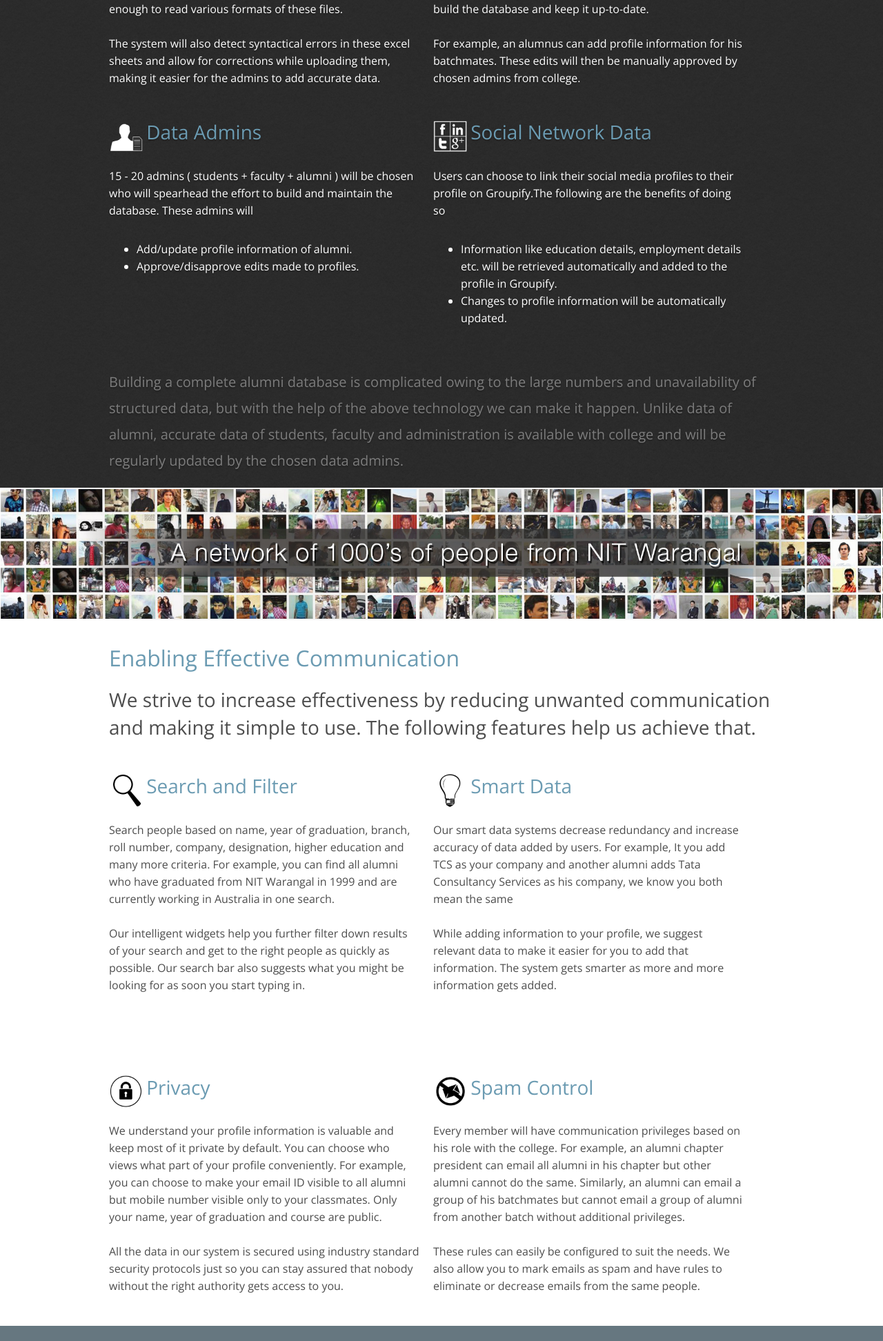
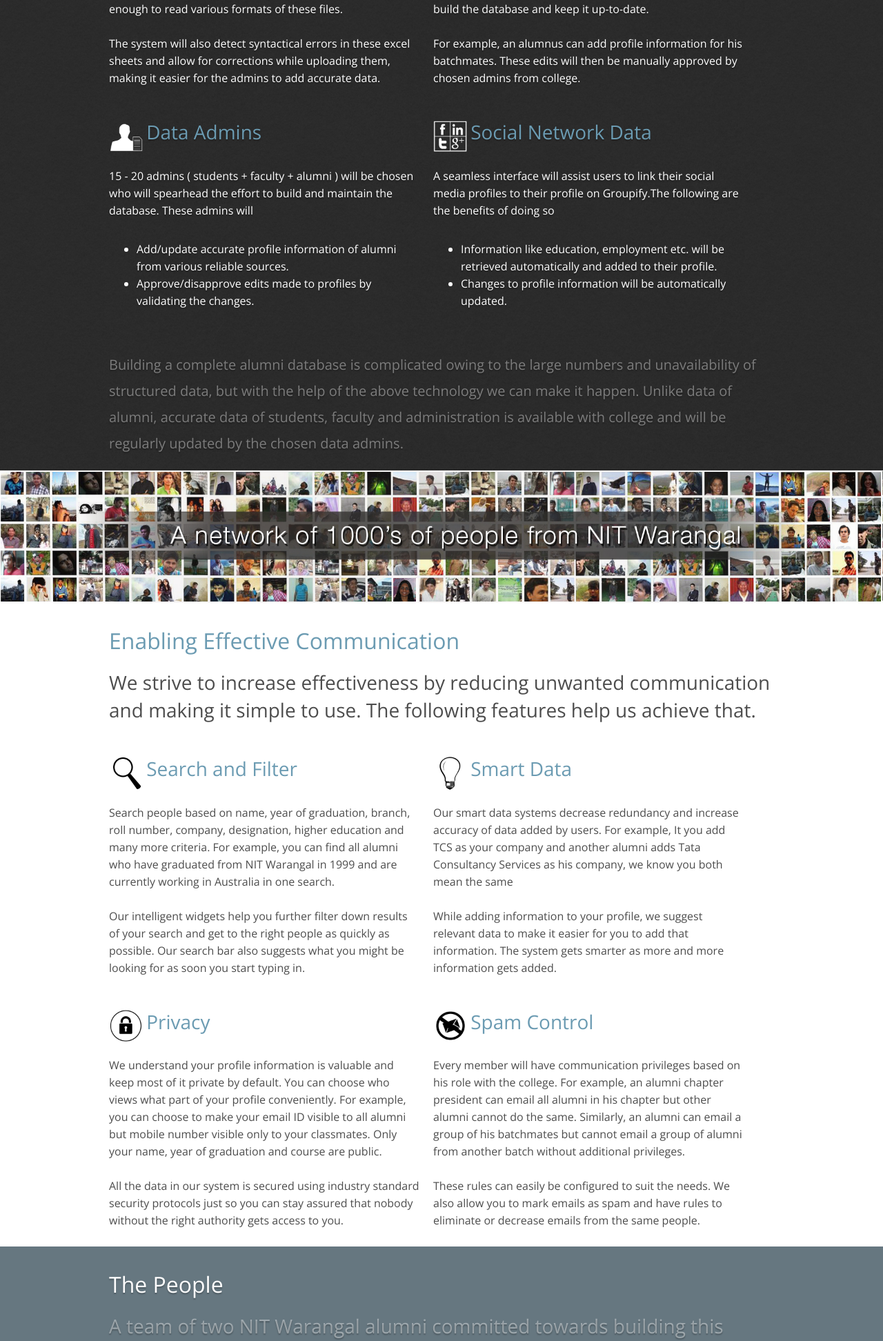
Before and after one commit to sriharimaneru/askra-repo, a Django app: template src/askra/templates/index.html in a window 1280 px wide. Shown: the part 2109-4053 px from the top of the page at 69% size. Run offline with Django 3.2, Linux system fonts and the light colour scheme; the template is opened without the code that fills it, so the values that code supplies are empty.

Commit message:
Cosmetic changes to content

```diff
--- a/src/askra/static/css/style.css
+++ b/src/askra/static/css/style.css
@@ -283,7 +283,7 @@ div#communication .section-title{
 .communication-feature{
 	width: 450px;
 	padding-right: 20px;
-	padding-bottom: 30px;
+	padding-bottom: 10px;
 }
 
 div#data-building .communication-feature {
--- a/src/askra/templates/index.html
+++ b/src/askra/templates/index.html
@@ -174,8 +174,8 @@ $(function(){
         15 - 20 admins ( students + faculty + alumni ) will be chosen who will spearhead the effort to build and maintain the database.
         These admins will
         <ul>
-          <li>Add/update profile information of alumni.</li>
-          <li>Approve/disapprove edits made to profiles.</li>
+          <li>Add/update accurate profile information of alumni from various reliable sources.</li>
+          <li>Approve/disapprove edits made to profiles by validating the changes.</li>
         <ul>
         </p>
       </div>
@@ -185,9 +185,9 @@ $(function(){
           <h2 class="section-subtitle">Social Network Data</h2>
         </div>
         <p>
-        Users can choose to link their social media profiles to their profile on Groupify.The following are the benefits of doing so
+        A seamless interface will assist users to link their social media profiles to their profile on Groupify.The following are the benefits of doing so
         <ul>
-          <li>Information like education details, employment details etc. will be retrieved automatically and added to the profile in Groupify.</li>
+          <li>Information like education, employment etc. will be retrieved automatically and added to their profile.</li>
           <li>Changes to profile information will be automatically updated. </li>
         </ul>
         </p>
@@ -221,7 +221,7 @@ $(function(){
         <p>
            Our smart data systems decrease redundancy and increase accuracy of data added by users. For example, It you add TCS as your company and another alumni adds Tata Consultancy Services as his company, we know you both mean the same
            <br><br>
-           While adding information to your profile, we suggest relevant data to make it easier for you to add that information. The system gets smarter as more and more information gets added.<br><br><br>
+           While adding information to your profile, we suggest relevant data to make it easier for you to add that information. The system gets smarter as more and more information gets added.<br>
         </p>
       </div>
       <div class="cB"></div>
```
